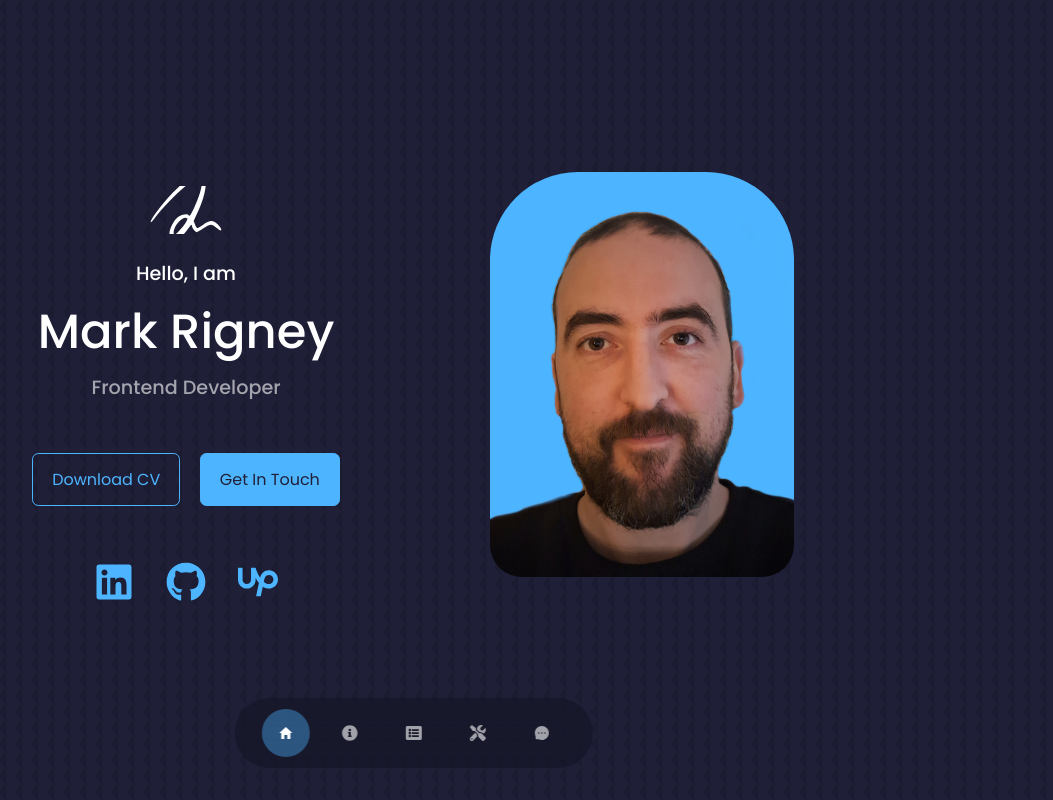
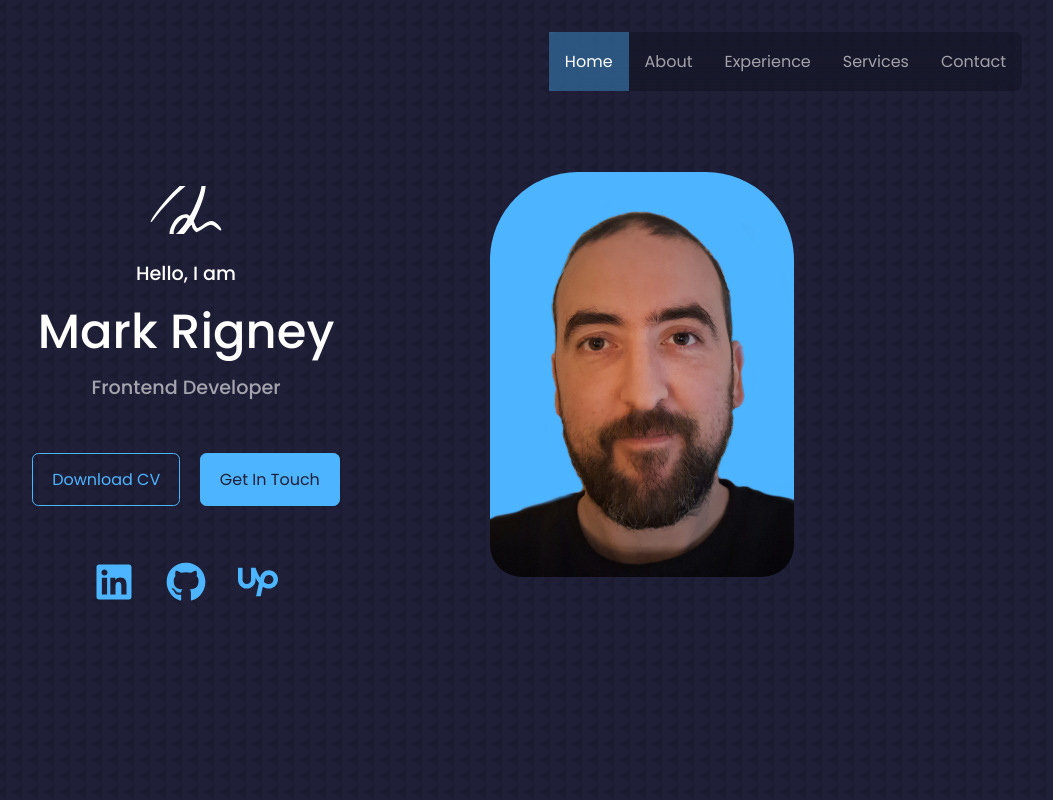
Before and after one commit to KramYengir/portfolio_page, a React (Vite) app: page / in a window 1280 px wide. Shown: the top 800 px of the page, without its empty margins (226-1279 px from the left). Built offline with nearby package versions, Linux system fonts and the light colour scheme.

Commit message:
various little changes & move nav on desktop

```diff
--- a/src/components/Header/header.css
+++ b/src/components/Header/header.css
@@ -1,5 +1,5 @@
 header {
-  height: auto;
+  min-height: 90vh;
   padding-top: 100px;
 }
 
--- a/src/components/Nav/nav.css
+++ b/src/components/Nav/nav.css
@@ -1,18 +1,20 @@
 nav {
   display: flex block;
-  gap: 1rem;
+  /* gap: 2rem; */
   width: max-content;
-  padding: 0.7rem 1.7rem;
+  padding: 0;
 
   position: fixed;
   z-index: 22;
-  left: 50%;
+  top: 2rem;
+  right: 2rem;
+  /* right: 50%;
   transform: translateX(-50%);
-  bottom: 2rem;
+  bottom: 2rem; */
 
   background: rgba(0, 0, 0, 0.2);
   backdrop-filter: blur(15px);
-  border-radius: 3rem;
+  border-radius: 0.5rem;
 }
 
 nav a {
@@ -20,7 +22,8 @@ nav a {
 
   background: transparent;
   color: var(--color-light);
-  border-radius: 50%;
+  height: 100%;
+  /* border-radius: 50%; */
 
   padding: 1rem;
   font-size: 1rem;
@@ -35,6 +38,10 @@ nav a.active {
   color: var(--color-white);
 }
 
+nav .icon {
+  display: none;
+}
+
 /* SMALL */
 @media screen and (max-width: 600px) {
   nav a {
--- a/src/components/Nav/nav.jsx
+++ b/src/components/Nav/nav.jsx
@@ -10,7 +10,6 @@ const Nav = () => {
   useEffect(() => {
     const handleScroll = () => {
       // Calculate the scroll position and update activeTab
-      // You might need to adjust the logic based on your page structure
       const scrollPosition = window.scrollY;
 
       // Update activeTab based on scroll position
@@ -19,7 +18,6 @@ const Nav = () => {
       // ...
       //console.log(scrollPosition);
 
-      // Example:
       if (scrollPosition < 450) {
         setIsActive("#");
       } else if (scrollPosition > 844 && scrollPosition < 1450) {
@@ -28,7 +26,7 @@ const Nav = () => {
         setIsActive("#experience");
       } else if (scrollPosition > 2500 && scrollPosition < 3400) {
         setIsActive("#services");
-      } else if (scrollPosition > 5880) {
+      } else if (scrollPosition > 5800) {
         setIsActive("#contact");
       }
     };
@@ -45,38 +43,53 @@ const Nav = () => {
     <nav>
       <a
         href="#"
-        className={isActive == "#" ? "active" : ""}
+        className={isActive === "#" ? "active" : ""}
         onClick={() => setIsActive("#")}
       >
-        <IoMdHome />
+        <span className="icon">
+          <IoMdHome />
+        </span>
+        <span className="label">Home</span>
       </a>
       <a
         href="#about"
-        className={isActive == "#about" ? "active" : ""}
+        className={isActive === "#about" ? "active" : ""}
         onClick={() => setIsActive("#about")}
       >
-        <FaInfoCircle />
+        <span className="icon">
+          <FaInfoCircle />
+        </span>
+        <span className="label">About</span>
       </a>
       <a
         href="#experience"
-        className={isActive == "#experience" ? "active" : ""}
+        className={isActive === "#experience" ? "active" : ""}
         onClick={() => setIsActive("#experience")}
       >
-        <FaListAlt />
+        <span className="icon">
+          <FaListAlt />
+        </span>
+        <span className="label">Experience</span>
       </a>
       <a
         href="#services"
-        className={isActive == "#services" ? "active" : ""}
+        className={isActive === "#services" ? "active" : ""}
         onClick={() => setIsActive("#services")}
       >
-        <FaTools />
+        <span className="icon">
+          <FaTools />
+        </span>
+        <span className="label">Services</span>
       </a>
       <a
         href="#contact"
-        className={isActive == "#contact" ? "active" : ""}
+        className={isActive === "#contact" ? "active" : ""}
         onClick={() => setIsActive("#contact")}
       >
-        <AiFillMessage />
+        <span className="icon">
+          <AiFillMessage />
+        </span>
+        <span className="label">Contact</span>
       </a>
     </nav>
   );
--- a/src/index.css
+++ b/src/index.css
@@ -73,7 +73,7 @@ h5 {
 }
 
 section {
-  margin-top: 8rem;
+  margin-top: 6rem;
   height: auto;
 }
 
```
